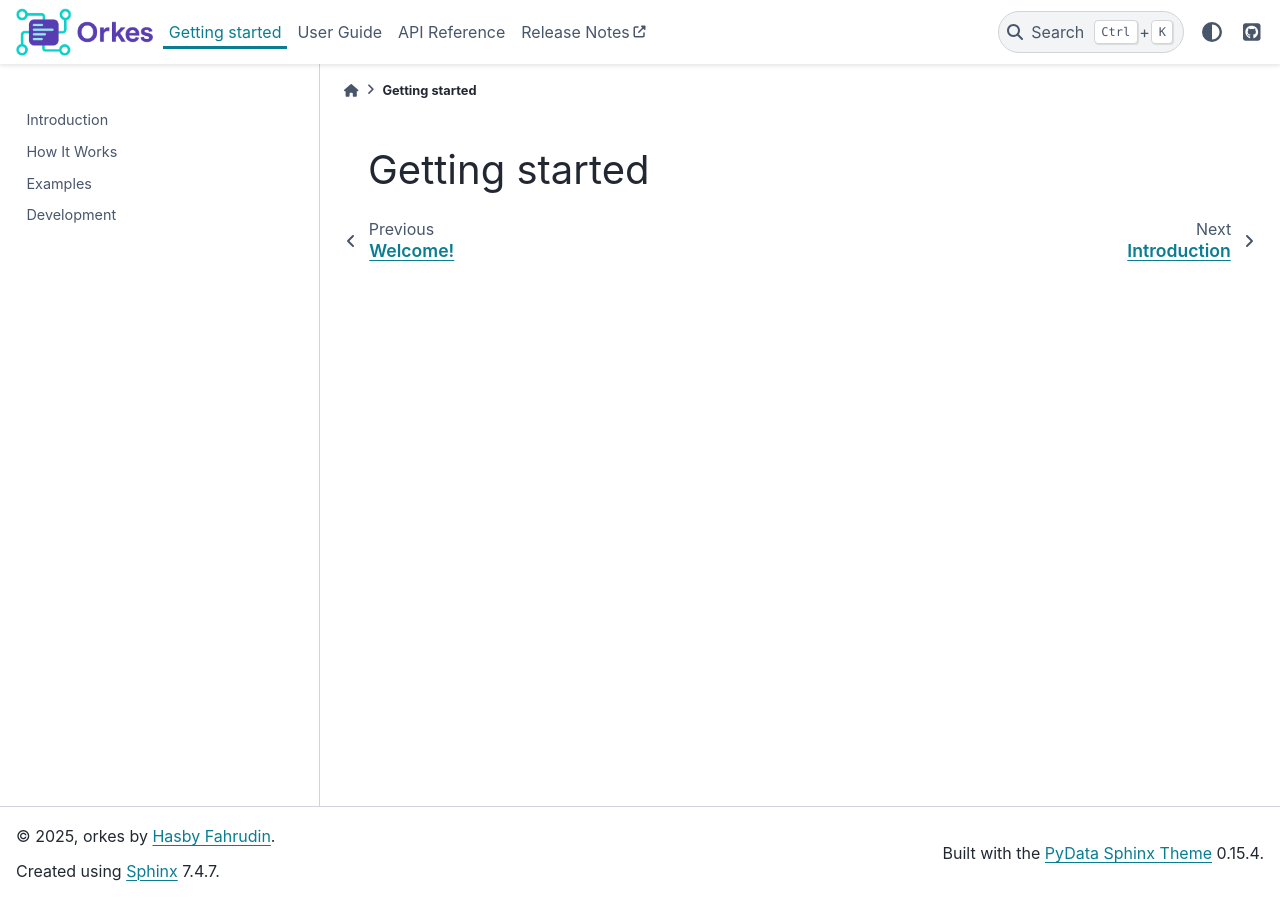
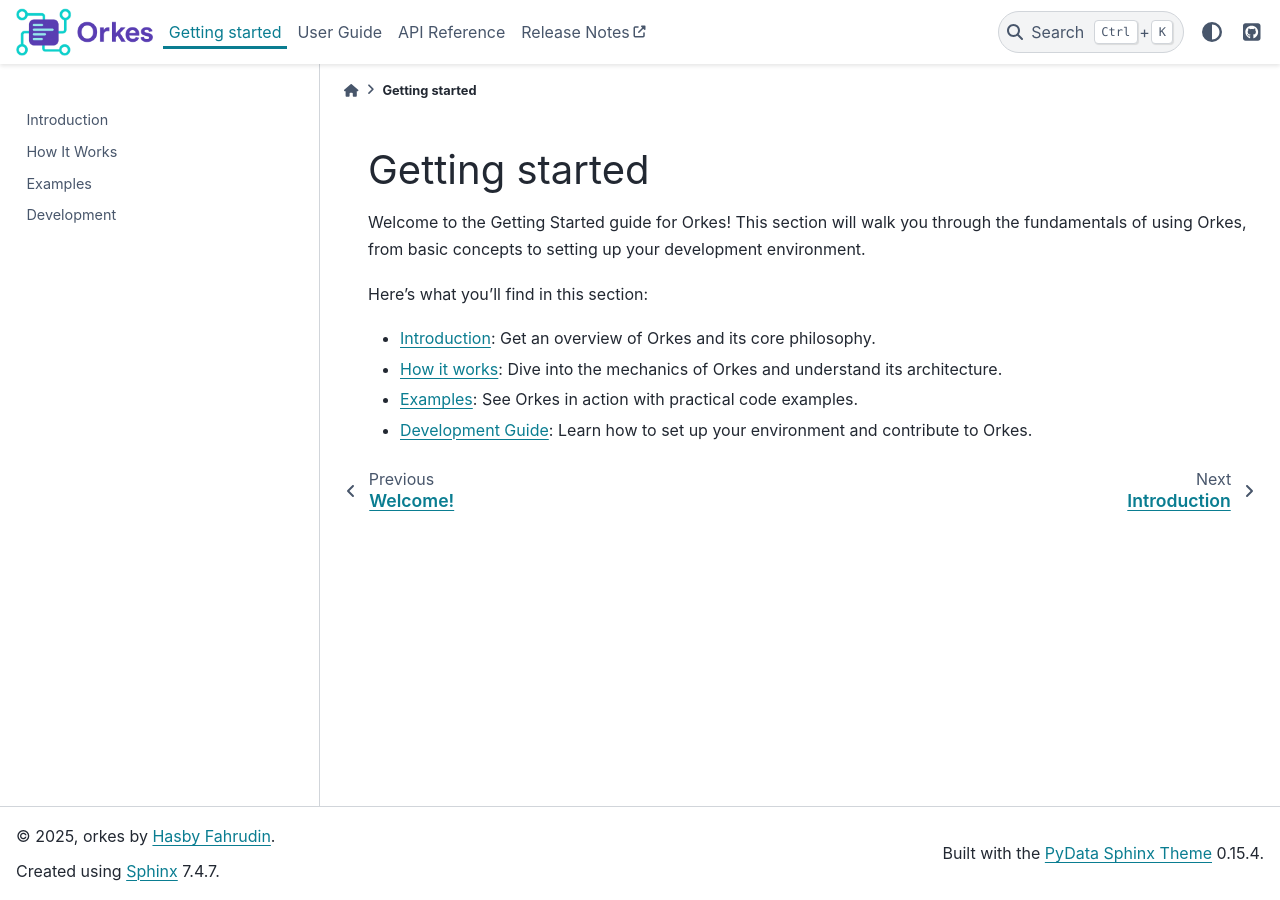
Before and after one commit to hfahrudin/orkes, a Sphinx documentation site: the page built from docs/source/getting_started/index.rst, in a window 1280 px wide. Built offline with Sphinx 7.4.7 and the PyData theme 0.15.4, drawn with Linux system fonts in a browser that asks for light colours.

Commit message:
getting started

```diff
--- a/docs/source/getting_started/index.rst
+++ b/docs/source/getting_started/index.rst
@@ -3,6 +3,15 @@
 ===============
 Getting started
 ===============
+
+Welcome to the Getting Started guide for Orkes! This section will walk you through the fundamentals of using Orkes, from basic concepts to setting up your development environment.
+
+Here's what you'll find in this section:
+
+*   :doc:`Introduction <intro>`: Get an overview of Orkes and its core philosophy.
+*   :doc:`How it works <htw>`: Dive into the mechanics of Orkes and understand its architecture.
+*   :doc:`Examples <examples>`: See Orkes in action with practical code examples.
+*   :doc:`Development Guide <dev>`: Learn how to set up your environment and contribute to Orkes.
 
 .. toctree::
    :maxdepth: 2
```
